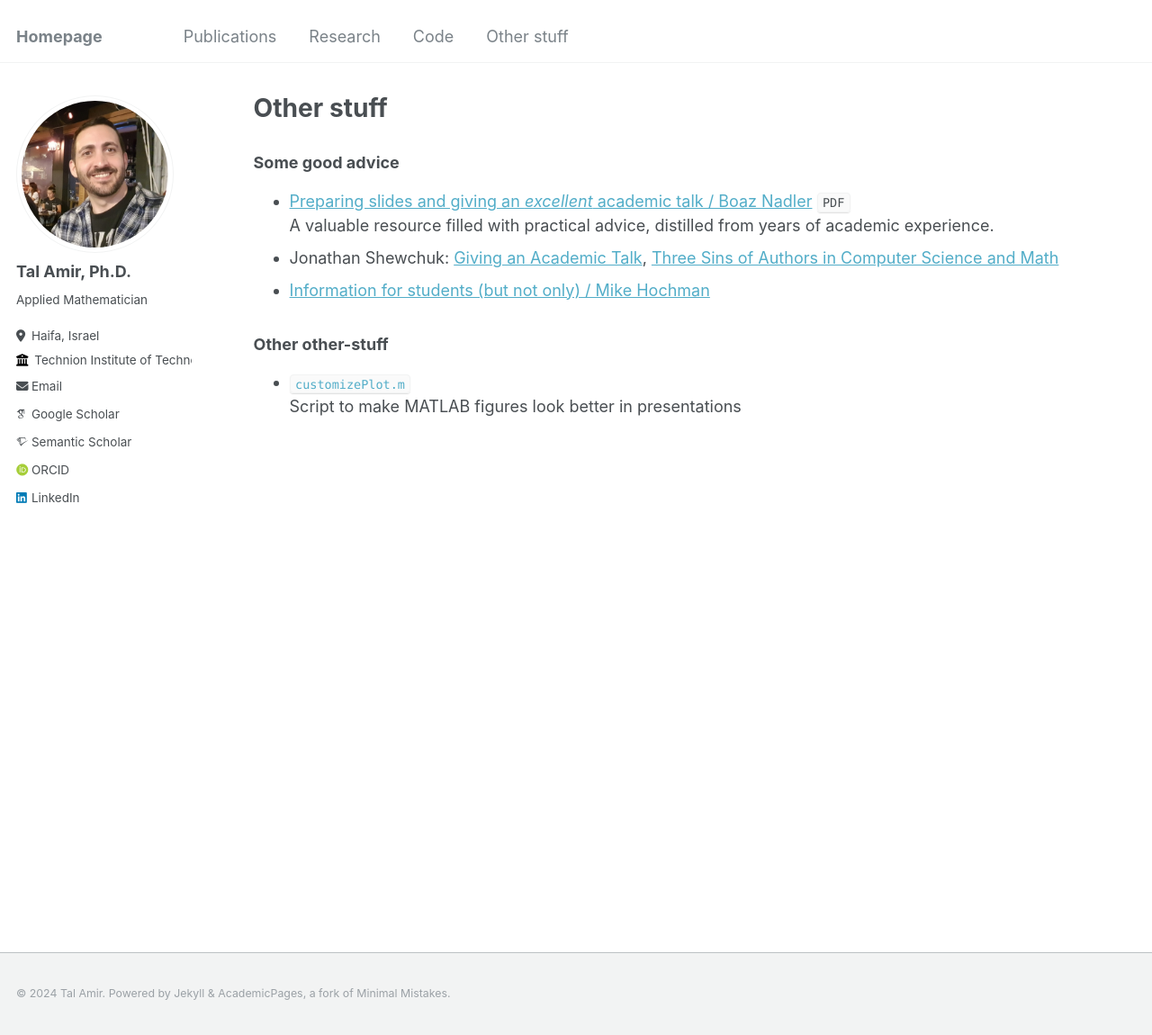
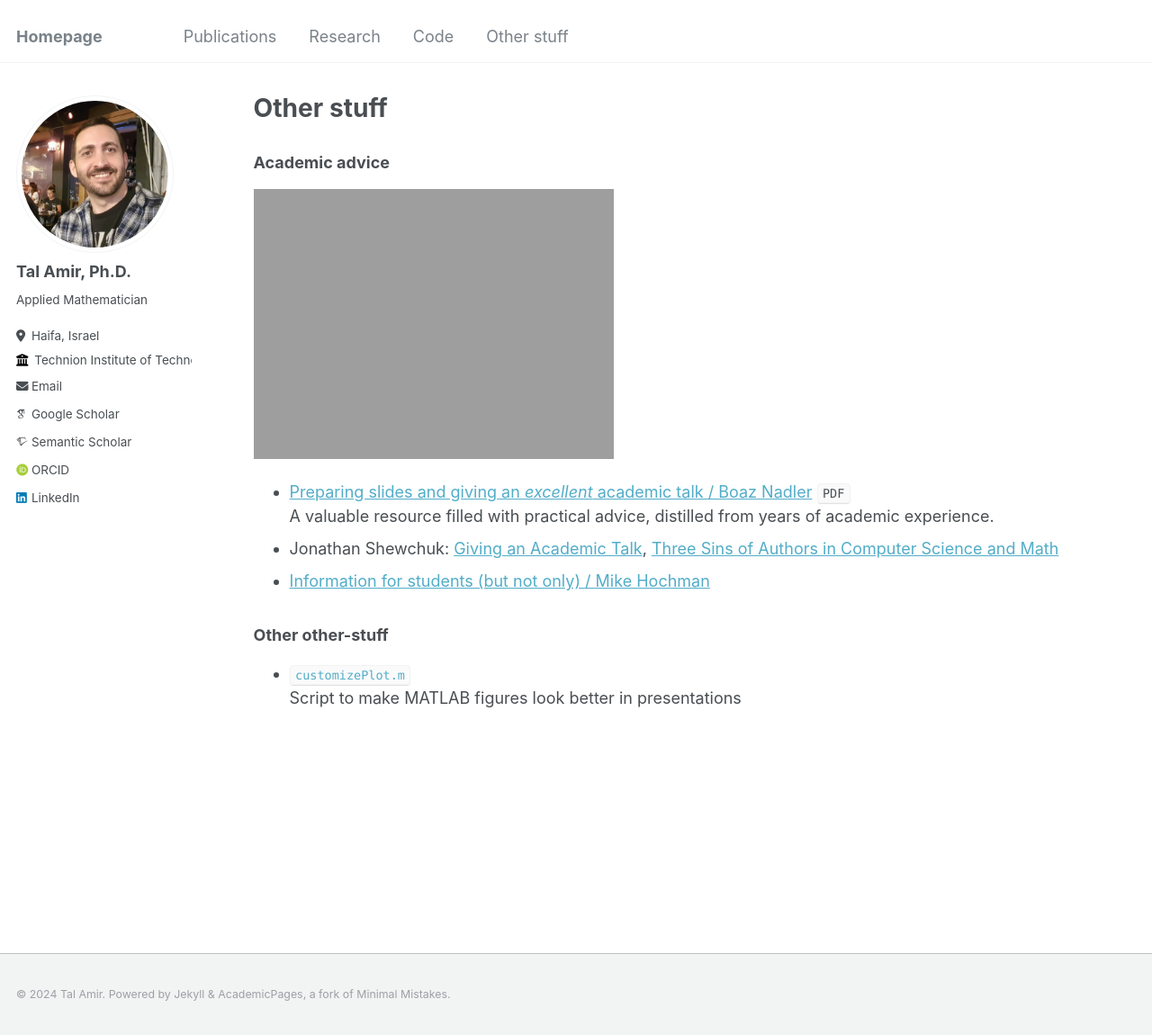
Before and after one commit to tal-amir/tal-amir.github.io, a Jekyll site: the page built from _pages/otherstuff.md, in a window 1280 px wide and 1150 px high. Shown: the whole window at 90% size. Built offline with Jekyll 4.4.1, drawn with Linux system fonts in a browser that asks for light colours; some web fonts are replaced.

Commit message:
Update otherstuff.md

```diff
--- a/_pages/otherstuff.md
+++ b/_pages/otherstuff.md
@@ -7,7 +7,9 @@ author_profile: true
 
 {% include base_path %}
 
-### Some good advice
+### Academic advice
+![](https://tal-amir.github.io/files/explain.gif "I can explain everything")
+
 - [Preparing slides and giving an _excellent_ academic talk / Boaz Nadler](https://tal-amir.github.io/files/Preparing slides and giving an excellent academic talk [Boaz Nadler].pdf) `PDF`
   A valuable resource filled with practical advice, distilled from years of academic experience.
 - Jonathan Shewchuk: [Giving an Academic Talk](https://people.eecs.berkeley.edu/~jrs/speaking.html), [Three Sins of Authors in Computer Science and Math](http://www.cs.cmu.edu/~jrs/sins.html)
```
